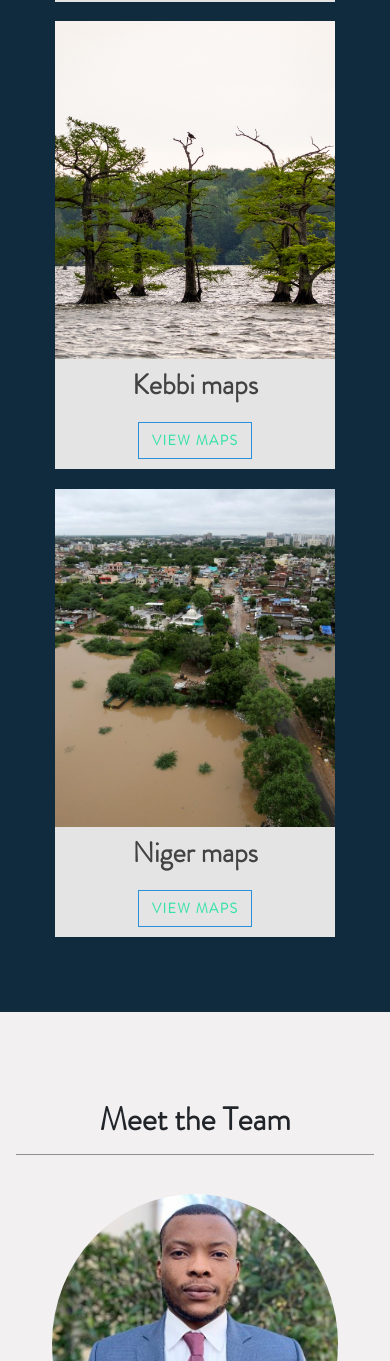
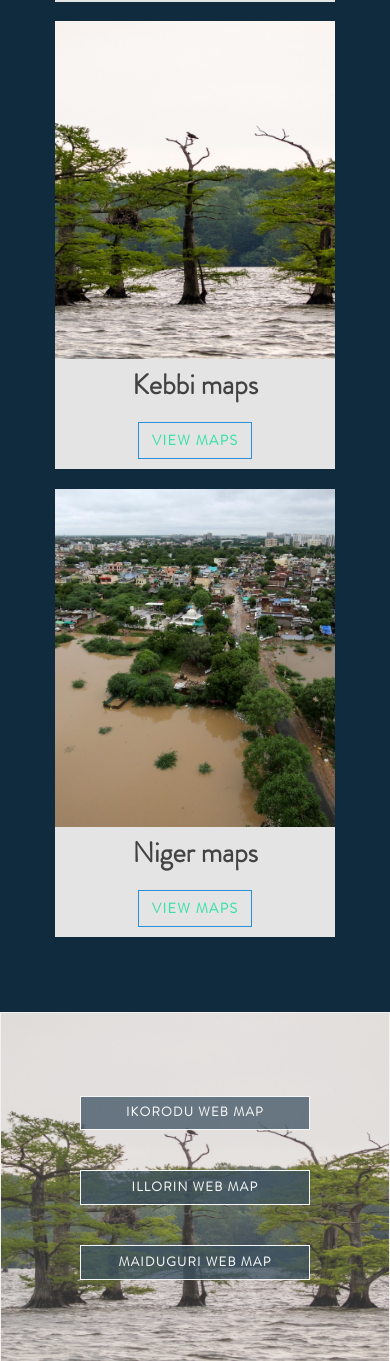
Before and after one commit to tosanoke/GRMI-Official-Site, a PHP site: page / in a window 390 px wide. Shown: the part 5139-6500 px from the top of the page. Run offline with PHP 8.4, Linux system fonts and the light colour scheme; some libraries are stand-ins or nearby versions.

Commit message:
added a web map section
added a section for web maps using a parallax effect as the background.

```diff
--- a/css/style.default.css
+++ b/css/style.default.css
@@ -418,8 +418,11 @@ header.header_bg{
   height: 100%;
 }
 
-
-.parallax {
+/* PARALLAX */
+
+.parallax,
+.parallax-webmaps
+{
   /* The image used */
   background: linear-gradient(rgba(0, 0, 0, 0.1), rgba(0, 0, 0, 0.1)), url("/images/flood02.jpg");
   opacity: 0.8;
@@ -497,6 +500,57 @@ header.header_bg{
   align-items: center;
 
 }
+
+.parallax-webmaps {
+  background: linear-gradient(rgba(0, 0, 0, 0.1), rgba(0, 0, 0, 0.1)), url("/images/FLOOD5.jpg");
+  opacity: 0.8;
+  background-position: center;
+  background-repeat: no-repeat;
+  background-size: cover;
+
+
+  /* Set a specific height */
+  width: 100%;
+  height: 350px;
+
+
+  /* Create the parallax scrolling effect */
+  background-attachment:fixed;
+  background-position: center;
+  background-repeat: no-repeat;
+  background-size: cover;
+
+  display: flex;
+  justify-content: center;
+  align-items: center;
+
+}
+
+/* .webMap h2{
+    font-family: BrandonGrotW01-Light, sans-serif;
+    color: rgb(52, 226, 167);
+    text-align: center;
+    font-size: 30px;
+    padding: 30px 0px;
+} */
+
+.webMap div{
+  display: grid;
+  grid-template-columns: repeat(3, 1fr);
+  grid-template-rows: auto;
+  gap: 20px;
+  width: 80%;
+}
+
+.webMap div > a {
+  margin: 10px 40px;
+  font-size: 1rem;
+  background: #102b3ebd;
+  color: #f8f9fa
+}
+
+
+
 /* what we do */
 
 #WWD {
@@ -819,6 +873,15 @@ small {
       height: 408px;
       }
 
+      .webMap div{
+        grid-template-columns: 1fr;
+        grid-column: 1/-1;
+      }
+
+      .webMap div>a {
+        font-size: 1rem;
+      }
+
 
 }
 
@@ -856,6 +919,15 @@ small {
 .what-we-do p,
 .about-container p {
   font-size: 1rem;
+}
+
+.webMap div{
+  grid-template-columns: 1fr;
+  grid-column: 1/-1;
+}
+
+.webMap div>a {
+  font-size: 0.8rem;
 }
 
 }
--- a/index.html
+++ b/index.html
@@ -419,6 +419,22 @@
         </section>
 
 
+    <!-- Parallax -->
+    <section class="bg-color-grey">
+      <div class="parallax-webmaps webMap">
+
+       <!-- <h2 class=" "><span>View Web Maps</span></h2> -->
+
+       <div>
+        <a href="https://africageoportal.maps.arcgis.com/apps/webappviewer/index.html?id=2b0fa66b05534e7780e7396234b7c6f3" target="blank" class="btn btn-outline-light btn-sm"> <span>Ikorodu Web Map</span> </a>
+        <a href="https://africageoportal.maps.arcgis.com/apps/webappviewer/index.html?id=1205a4ecde984a55841f93e837828a70" target="blank" class="btn btn-outline-light btn-sm"><span>illorin Web Map</span> </a>
+        <a href="https://africageoportal.maps.arcgis.com/apps/webappviewer/index.html?id=7cba8204d65c4ceda63c7c89e632606b" target="blank" class="btn btn-outline-light btn-sm"><span>Maiduguri Web Map</span> </a>
+      </div>
+
+      </div>
+    </section>
+
+
     <!-- Meet the team -->
         <section class=" bg-color-grey">
           <div id="meet-team" class="container py-5 " >
```
Also changed, not shown: Images/FLOOD5.jpg.
